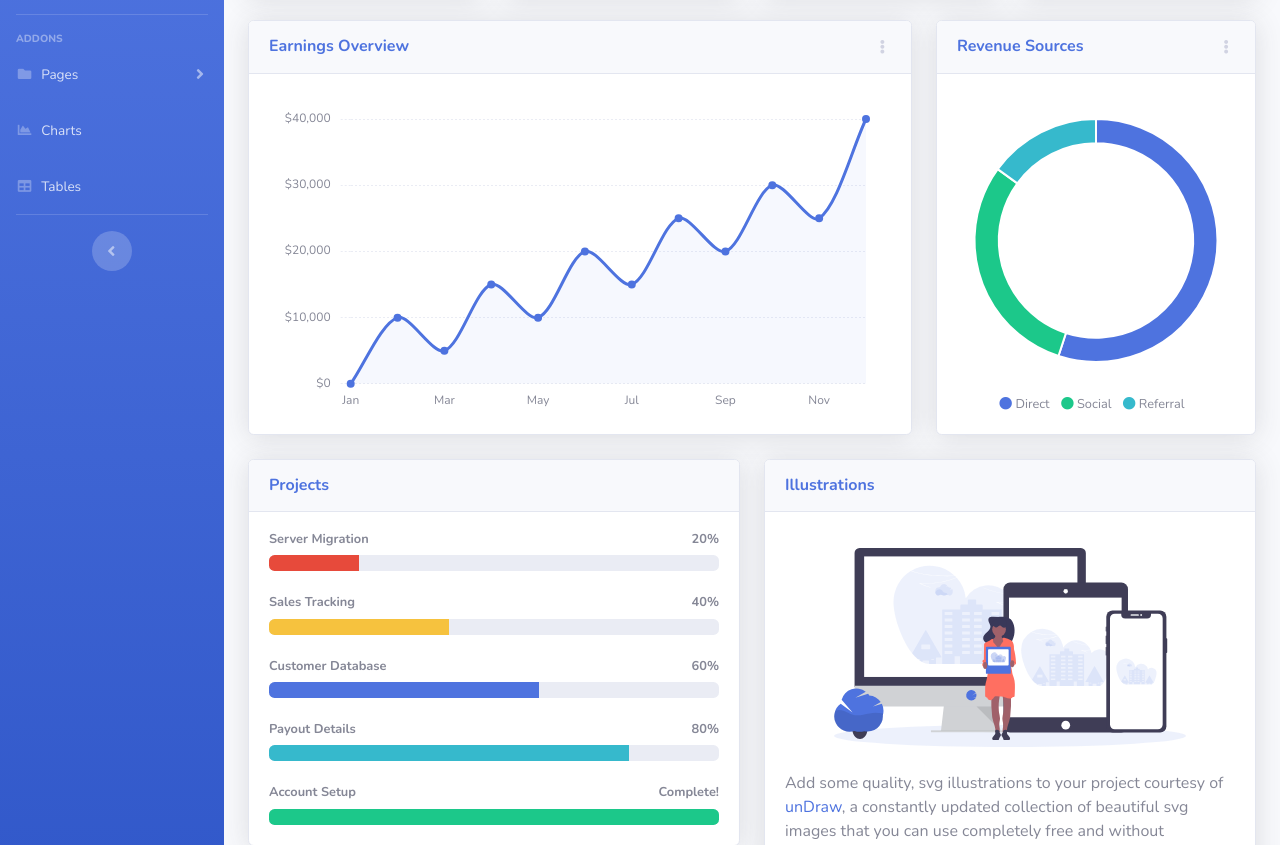
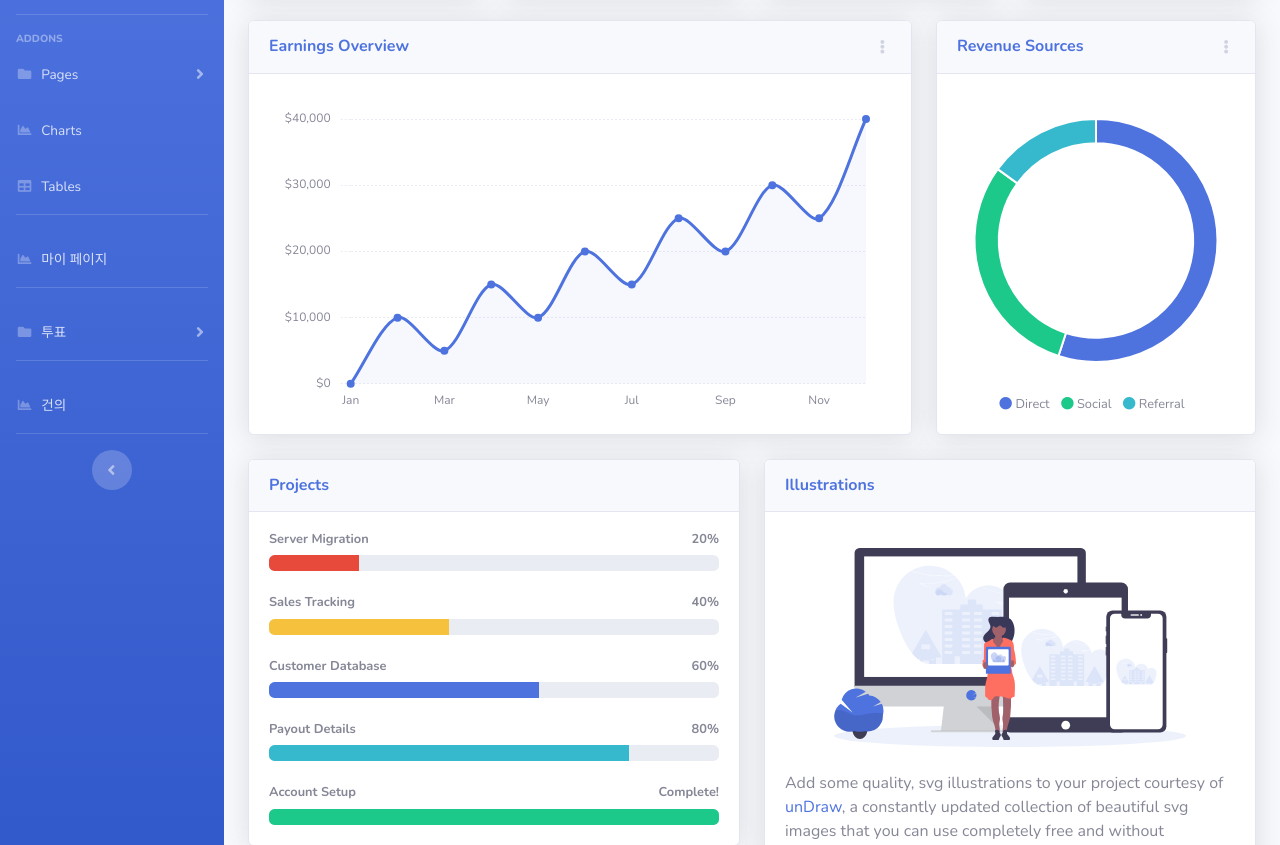
Before and after one commit to onetouch-ds/onetouch-workspace, a Django app: page / in a window 1280 px wide. Shown: the part 258-1103 px from the top of the page. Run offline with Django 3.2, Linux system fonts and the light colour scheme; some libraries are stand-ins or nearby versions.

Commit message:
필요 메뉴 생성

```diff
--- a/theapp/templates/index.html
+++ b/theapp/templates/index.html
@@ -130,6 +130,45 @@
       </li>
 
       <!-- Divider -->
+      <hr class="sidebar-divider d-none d-md-block">
+
+      <!-- 강태영7/27 : 마이 페이지 -->
+      <li class="nav-item">
+        <a class="nav-link" href="{% url 'charts'%}">
+          <i class="fas fa-fw fa-chart-area"></i>
+          <span>마이 페이지</span></a>
+      </li>
+
+      <!-- 강태영7/27 : Divider -->
+      <hr class="sidebar-divider d-none d-md-block">
+
+      <!-- 강태영7/27 : 투표 -->
+      <li class="nav-item">
+        <a class="nav-link collapsed" href="#" data-toggle="collapse" data-target="#collapsePages" aria-expanded="true" aria-controls="collapsePages">
+          <i class="fas fa-fw fa-folder"></i>
+          <span>투표</span>
+        </a>
+        <div id="collapsePages" class="collapse" aria-labelledby="headingPages" data-parent="#accordionSidebar">
+          <div class="bg-white py-2 collapse-inner rounded">
+            <a class="collapse-item" href="{% url 'login'%}">학교</a>
+            <a class="collapse-item" href="{% url 'register'%}">단과대/학부</a>
+            <a class="collapse-item" href="{% url 'password'%}">학과</a>
+            <a class="collapse-item" href="{% url 'password'%}">투표 만들기</a>
+          </div>
+        </div>
+      </li>
+
+      <!-- 강태영7/27 : Divider -->
+      <hr class="sidebar-divider d-none d-md-block">
+
+      <!-- 강태영7/27 : 건의 -->
+      <li class="nav-item">
+        <a class="nav-link" href="{% url 'charts'%}">
+          <i class="fas fa-fw fa-chart-area"></i>
+          <span>건의</span></a>
+      </li>
+
+      <!-- 강태영7/27 : Divider -->
       <hr class="sidebar-divider d-none d-md-block">
 
       <!-- Sidebar Toggler (Sidebar) -->
```
